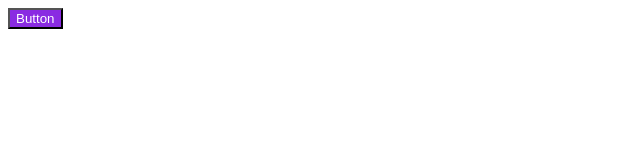
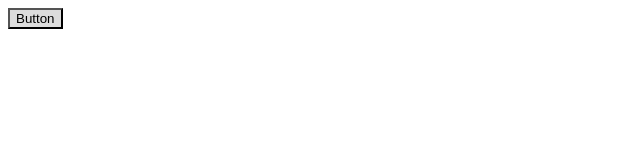
Before and after one commit to phoenix0126/vue3-stitches, a Nuxt app in the folder packages/playground/: page / in a window 1280 px wide. Shown: the top 160 px of the page, without its empty margins (0-640 px from the left). Built offline with nearby package versions, Linux system fonts and the light colour scheme.

Commit message:
update prop checking

```diff
--- a/packages/playground/pages/index.vue
+++ b/packages/playground/pages/index.vue
@@ -23,7 +23,7 @@ const Button = styled('button', {
 </script>
 
 <template>
-  <Button color="violet">
+  <Button color="gray">
     Button
   </Button>
 </template>
--- a/packages/vue3-stitches/src/create-stitches.ts
+++ b/packages/vue3-stitches/src/create-stitches.ts
@@ -108,10 +108,18 @@ export const createStitches = <Prefix extends string = string,
   const styled = (tagOrComponent: any, composers: any) => {
     const result = css(composers)
 
+    const propsFromVariants: Record<string, any> = {}
+    Object.keys(composers.variants || {}).forEach((key) => {
+      propsFromVariants[key] = {
+        type: String,
+      }
+    })
+
     return defineComponent({
-      setup(_props, { slots, attrs }) {
+      props: propsFromVariants,
+      setup(props, { slots }) {
         return () => {
-          const { className } = result(attrs)
+          const { className } = result(props)
           const classes = [className]
 
           return h(tagOrComponent, {
```
